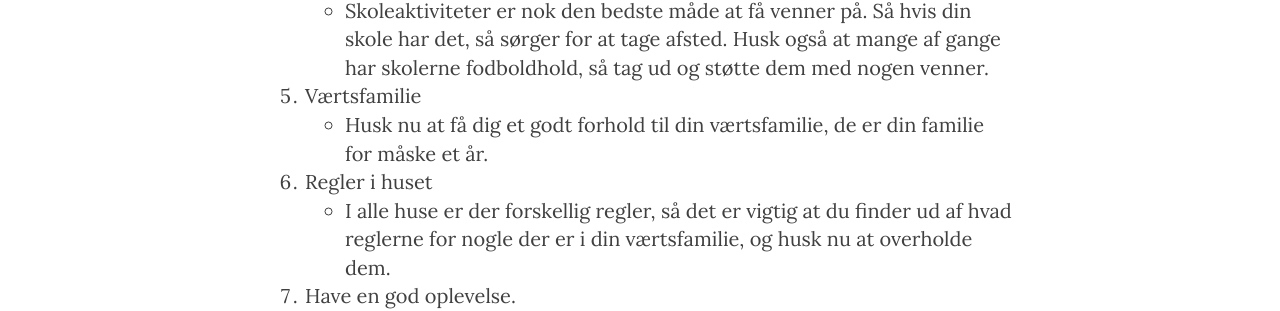
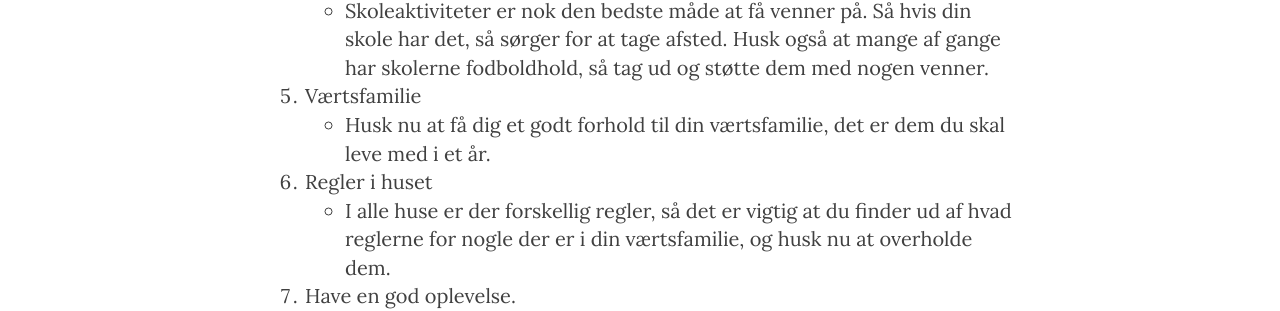
Before and after one commit to Ann-Cathrine/blog, a Jekyll site: the page built from _posts/2016-05-06-Tips til udveksling.markdown, in a window 1280 px wide. Shown: the part 930-1241 px from the top of the page. Built offline with Jekyll 4.4.1, drawn with Linux system fonts in a browser that asks for light colours; nearby versions of some CDN libraries; a file with an impossible date is left out.

Commit message:
fint
fitn

```diff
--- a/_posts/2016-05-06-Tips til udveksling.markdown
+++ b/_posts/2016-05-06-Tips til udveksling.markdown
@@ -17,7 +17,7 @@ Så derfor har jeg fundet 7 gode råd til dig, der skal på udveksling.
 4. Skoleaktiviteter
 - Skoleaktiviteter er nok den bedste måde at få venner på. Så hvis din skole har det, så sørger for at tage afsted. Husk også at mange af gange har skolerne fodboldhold, så tag ud og støtte dem med nogen venner.
 5. Værtsfamilie
-- Husk nu at få dig et godt forhold til din værtsfamilie, de er din familie for måske et år.
+- Husk nu at få dig et godt forhold til din værtsfamilie, det er dem du skal leve med i et år.
 6. Regler i huset
 - I alle huse er der forskellig regler, så det er vigtig at du finder ud af hvad reglerne for nogle der er i din værtsfamilie, og husk nu at overholde dem.
 7. Have en god oplevelse.
```
